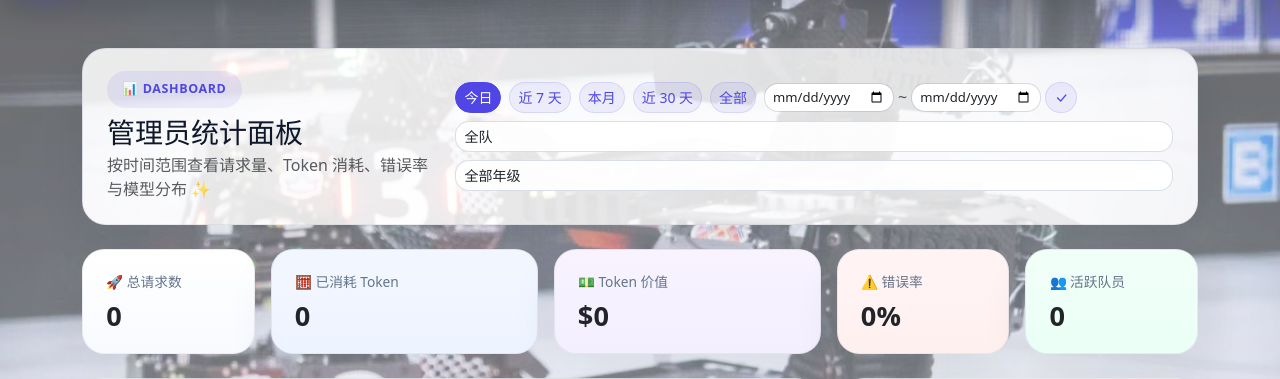
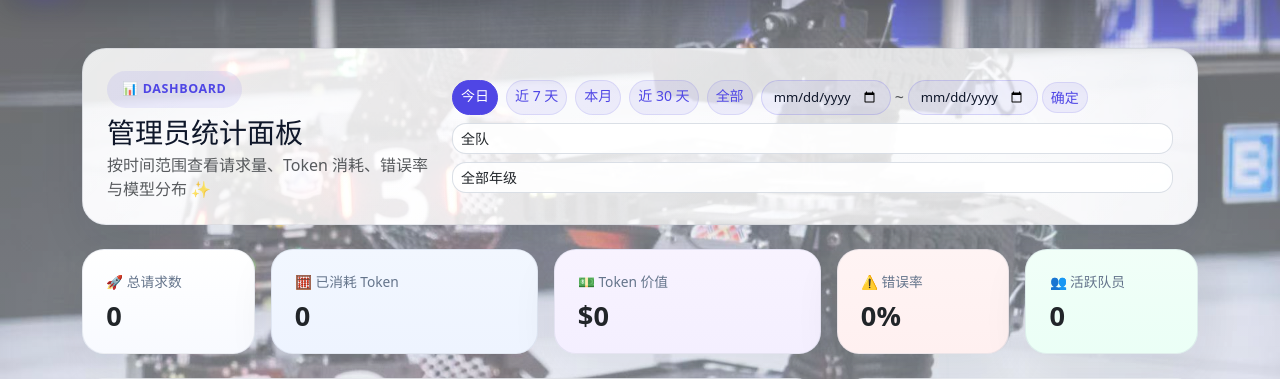
Before and after one commit to hpylsy/LLM-Multiplexer, a Django app: page /dashboard/admin/ in a window 1280 px wide. Shown: the part 69-448 px from the top of the page. Run offline with Django 4.2, Linux system fonts and the light colour scheme; the visitor is signed in with stand-in values (Sample User, id 1); data comes from the database, SQL or seed files in the repository; data that the repository does not hold is empty.

Commit message:
ui: unify date picker style with pill shape and brand colors

```diff
--- a/static/css/site.css
+++ b/static/css/site.css
@@ -909,3 +909,19 @@ select:focus-visible {
         background: #fff !important;
     }
 }
+
+/* ===== Date picker unified style ===== */
+.date-picker-custom {
+    width: 130px;
+    border-radius: 999px !important;
+    font-size: 0.82rem;
+    padding: 0.4rem 0.75rem;
+    background: rgba(79, 70, 229, 0.06);
+    border: 1px solid rgba(79, 70, 229, 0.18) !important;
+    color: var(--text-main);
+}
+
+.date-picker-custom:focus {
+    background: #fff;
+    border-color: var(--brand) !important;
+}
--- a/templates/base.html
+++ b/templates/base.html
@@ -9,7 +9,7 @@
     <link rel="apple-touch-icon" sizes="180x180" href="/static/brand/apple-touch-icon.png">
     <link href="https://cdn.jsdelivr.net/npm/bootstrap@5.3.3/dist/css/bootstrap.min.css" rel="stylesheet" integrity="sha384-QWTKZyjpPEjISv5WaRU9OFeRpok6YctnYmDr5pNlyT2bRjXh0JMhjY6hW+ALEwIH" crossorigin="anonymous">
     <link href="https://cdn.jsdelivr.net/npm/bootstrap-icons@1.11.3/font/bootstrap-icons.css" rel="stylesheet">
-    <link href="/static/css/site.css?v=20260510c" rel="stylesheet">
+    <link href="/static/css/site.css?v=20260510d" rel="stylesheet">
     {% block extra_head %}{% endblock %}
 </head>
 <body class="site-body {% block body_class %}{% endblock %}">
--- a/templates/dashboard/partials/dashboard_content.html
+++ b/templates/dashboard/partials/dashboard_content.html
@@ -13,10 +13,10 @@
             <a class="btn btn-sm btn-soft {% if range_name == 'last_30_days' %}active{% endif %}" href="?range=last_30_days&group={{ group_name|default:'all' }}&grade={{ grade_name|default:'all' }}" onclick="document.body.classList.add('dashboard-navigating')">近 30 天</a>
             <a class="btn btn-sm btn-soft {% if range_name == 'all' %}active{% endif %}" href="?range=all&group={{ group_name|default:'all' }}&grade={{ grade_name|default:'all' }}" onclick="document.body.classList.add('dashboard-navigating')">全部</a>
             <span class="d-inline-flex align-items-center gap-1">
-                <input type="date" class="form-control form-control-sm" id="customDateStart" value="{{ custom_start|default:'' }}" style="width:130px; border-radius:999px; font-size:0.82rem;">
+                <input type="date" class="form-control form-control-sm date-picker-custom" id="customDateStart" value="{{ custom_start|default:'' }}">
                 <span class="text-muted">~</span>
-                <input type="date" class="form-control form-control-sm" id="customDateEnd" value="{{ custom_end|default:'' }}" style="width:130px; border-radius:999px; font-size:0.82rem;">
-                <button class="btn btn-sm btn-soft" onclick="applyCustomRange()" title="应用"><i class="bi bi-check-lg"></i></button>
+                <input type="date" class="form-control form-control-sm date-picker-custom" id="customDateEnd" value="{{ custom_end|default:'' }}">
+                <button class="btn btn-sm btn-soft" onclick="applyCustomRange()" title="应用">确定</button>
             </span>
             <select class="form-select form-select-sm group-select" onchange="document.body.classList.add('dashboard-navigating'); location.href='?range={{ range_name }}&group=' + this.value + '&grade={{ grade_name|default:'all' }}' + getCustomParams()">
                 <option value="all" {% if group_name == 'all' %}selected{% endif %}>全队</option>
```
